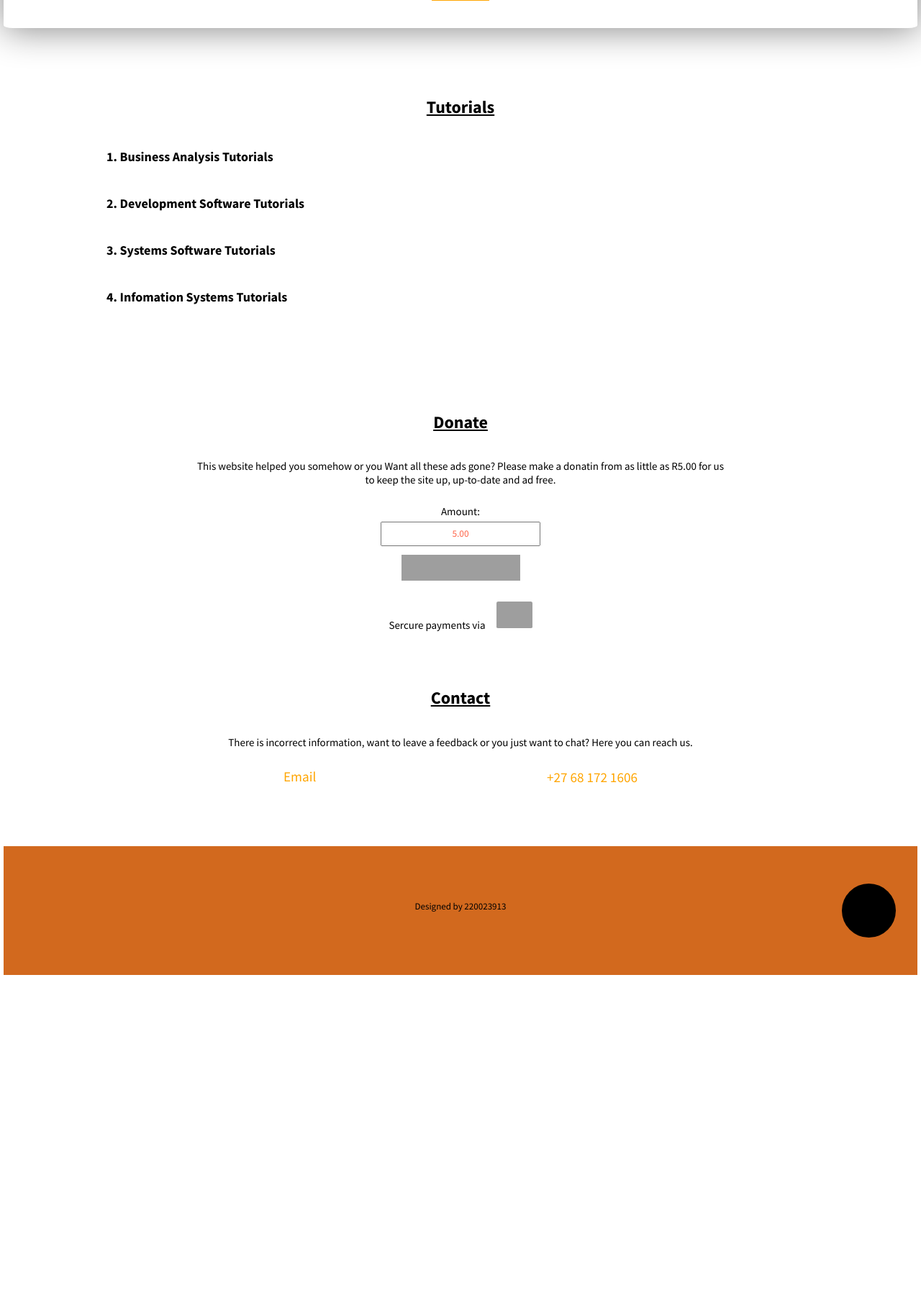
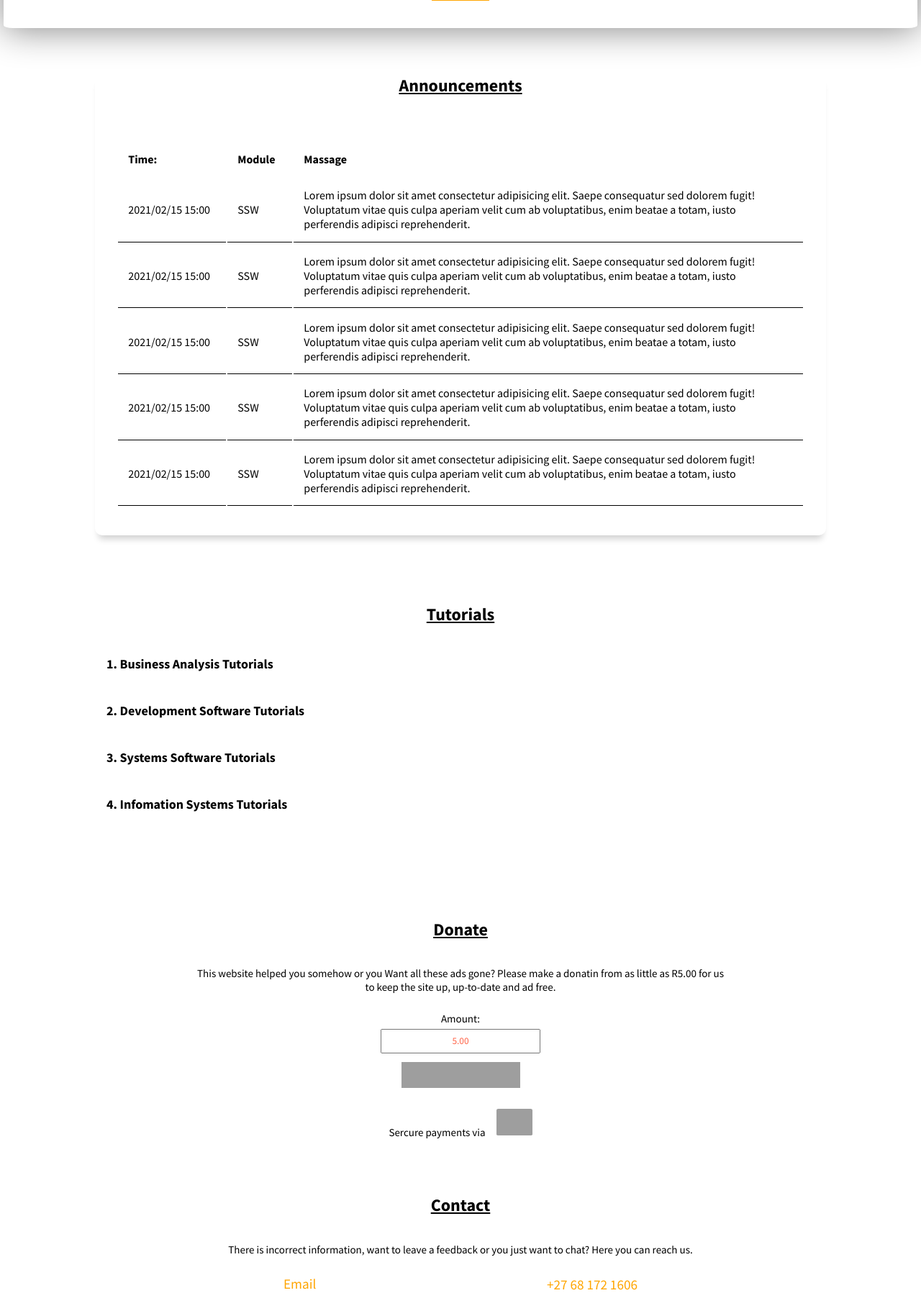
Before and after one commit to uj-bit-gang/uj-bit-gang.github.io, a PHP site: page / in a window 1280 px wide. Shown: the part 1218-3015 px from the top of the page at 72% size. Before the commit the page ends 2573 px from the top, so only its background shows below. Run offline with PHP 8.4, Linux system fonts and the light colour scheme; some libraries are stand-ins or nearby versions; grey boxes are pictures that could not be loaded.

Commit message:
Added Announcements section

```diff
--- a/index.html
+++ b/index.html
@@ -12,7 +12,7 @@
     <script async src="https://pagead2.googlesyndication.com/pagead/js/adsbygoogle.js?client=ca-pub-3282907738538179" crossorigin="anonymous"></script>
     <link rel="stylesheet" href="https://cdnjs.cloudflare.com/ajax/libs/material-design-iconic-font/2.2.0/css/material-design-iconic-font.min.css">
 </head>
-<body>
+<body id="head">
     <p style="font-size: 11px;"><i class="zmdi zmdi-alert-circle-o"></i> Website is updated @18:00 everyday.</p>
     <div class="header">
         <img src="images/logo.jpg" alt="university of johannesburg logo">
@@ -27,7 +27,7 @@
     </div>
 
     <!------------Verify if UJ BIT Student------------->
-    <script src="https://newginvestments.co.za/ujbitgang/ids.js"></script>
+    <!-- <script src="https://newginvestments.co.za/ujbitgang/ids.js"></script> -->
 
 
     <div class="task-wapper">
@@ -115,6 +115,60 @@
                     </div>
                     <input class="btn" type="submit" value="submit">
                 </form>
+            </div>
+        </div>
+
+        <div class="ad"></div><script async src="https://pagead2.googlesyndication.com/pagead/js/adsbygoogle.js?client=ca-pub-3282907738538179"crossorigin="anonymous"></script>
+        <!-- Banner -->
+        <ins class="adsbygoogle"
+            style="display:block"
+            data-ad-client="ca-pub-3282907738538179"
+            data-ad-slot="6177564412"
+            data-ad-format="auto"
+            data-full-width-responsive="true"></ins>
+        <script>
+            (adsbygoogle = window.adsbygoogle || []).push({});
+        </script></div>
+
+        <div class="announcements">
+            <div>
+                <i class="zmdi zmdi-comment-list"></i>
+                <h2>Announcements</h2>
+                <div class="announcements-wrapper">
+                    <table>
+                        <tr>
+                            <td style="font-weight: bold; width: 150px">Time:</td>
+                            <td style="font-weight: bold; width: 90px">Module</td>
+                            <td style="font-weight: bold;">Massage</td>
+                        </tr>
+                        <tr>
+                            <td class="line">2021/02/15 15:00</td>
+                            <td class="line">SSW</td>
+                            <td class="line">Lorem ipsum dolor sit amet consectetur adipisicing elit. Saepe consequatur sed dolorem fugit! Voluptatum vitae quis culpa aperiam velit cum ab voluptatibus, enim beatae a totam, iusto perferendis adipisci reprehenderit.</td>
+                        </tr>
+                        <tr>
+                            <td class="line">2021/02/15 15:00</td>
+                            <td class="line">SSW</td>
+                            <td class="line">Lorem ipsum dolor sit amet consectetur adipisicing elit. Saepe consequatur sed dolorem fugit! Voluptatum vitae quis culpa aperiam velit cum ab voluptatibus, enim beatae a totam, iusto perferendis adipisci reprehenderit.</td>
+                        </tr>
+
+                            <td class="line">2021/02/15 15:00</td>
+                            <td class="line">SSW</td>
+                            <td class="line">Lorem ipsum dolor sit amet consectetur adipisicing elit. Saepe consequatur sed dolorem fugit! Voluptatum vitae quis culpa aperiam velit cum ab voluptatibus, enim beatae a totam, iusto perferendis adipisci reprehenderit.</td>
+                        </tr>
+                        <tr>
+                            <td class="line">2021/02/15 15:00</td>
+                            <td class="line">SSW</td>
+                            <td class="line">Lorem ipsum dolor sit amet consectetur adipisicing elit. Saepe consequatur sed dolorem fugit! Voluptatum vitae quis culpa aperiam velit cum ab voluptatibus, enim beatae a totam, iusto perferendis adipisci reprehenderit.</td>
+                        </tr>
+                        <tr>
+                            <td class="line">2021/02/15 15:00</td>
+                            <td class="line">SSW</td>
+                            <td class="line">Lorem ipsum dolor sit amet consectetur adipisicing elit. Saepe consequatur sed dolorem fugit! Voluptatum vitae quis culpa aperiam velit cum ab voluptatibus, enim beatae a totam, iusto perferendis adipisci reprehenderit.</td>
+                        </tr>
+
+                    </table>
+                </div>
             </div>
         </div>
 
@@ -292,7 +346,10 @@
             <p style="font-size: small;">Designed by 220023913</p>
         </div>
         <div class="scroll">
-            <a href=""><i class="zmdi zmdi-chevron-up"></i></a>
+            <a href="#head"><i class="zmdi zmdi-chevron-up"></i></a>
+        </div>
+        <div class="App">
+            <a class="link" href="/downloadables/android-app.apk"><i class="zmdi zmdi-android"></i> Get Android App</a>
         </div>
 
     </footer>
--- a/style.css
+++ b/style.css
@@ -2,6 +2,7 @@
 
 *{
     font-family: 'Source Sans Pro', sans-serif;
+    scroll-behavior: smooth;
 }
 body{
     text-align: center;
@@ -88,6 +89,33 @@ table{
 }
 .table-task td{
     padding: 0.5%;
+}
+.announcements{
+    transition: 2s ease-in-out;
+    margin: 20px 10%;
+    border-radius: 10px;
+    box-shadow: 0 10px 10px -5px rgb(209, 209, 209);
+}
+.announcements:hover{
+    box-shadow: 0 10px 10px -5px orange;
+}
+.announcements-wrapper{
+    height: 65vh;
+    overflow: auto;
+    text-align: left;
+    padding: 30px;
+}
+.announcements-wrapper::-webkit-scrollbar{
+    background-color: orange;
+    border: 1px solid white;
+    border-radius: 5px;
+    width: 0px;
+}
+.announcements-wrapper table{
+    border: none;
+}
+.announcements-wrapper table tr td{
+    padding: 1.5%;
 }
 .text-book{
     padding: 3% 20%;
@@ -240,9 +268,25 @@ footer{
     left: 90vw;
     flex-direction: column;
 }
+.App::before{
+    width: 40px;
+    height: 40px;
+    z-index: 5;
+
+    padding: 1%;
+    border-radius: 50%;
+    background-color: black;
+    position: relative;
+    top: -5vh;
+    left: 0vw;
+    flex-direction: column;
+}
 .zmdi::before{
     color: orange;
     font-size: 60px;
+}
+.zmdi-android::before{
+    font-size: 15px !important;
 }
 .zmdi-unfold-more::before{
     margin-left: 20px;
@@ -353,4 +397,10 @@ footer{
         height: 50px !important;
         width: 100vw;
     }
+    .announcements{
+        margin: 20px 5%;
+    }
+    .announcements-wrapper{
+        padding: 25px;
+    }
 }
```
